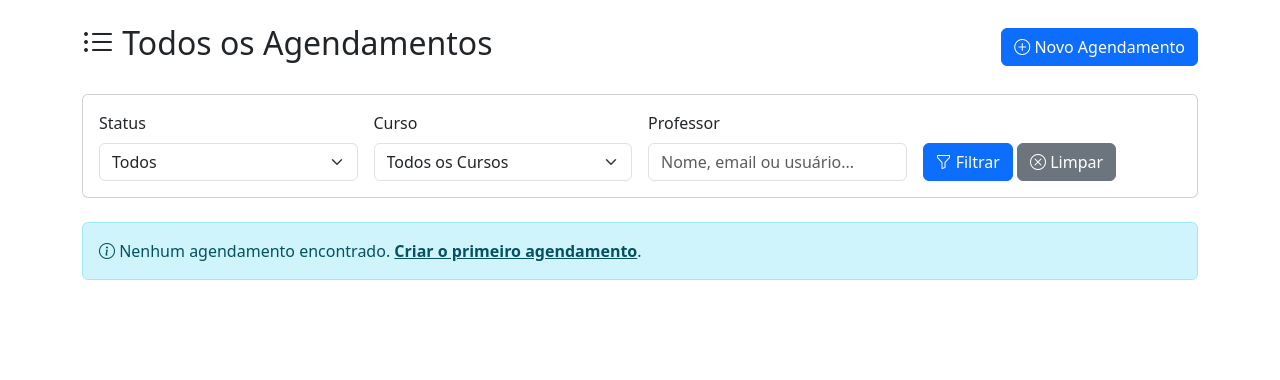
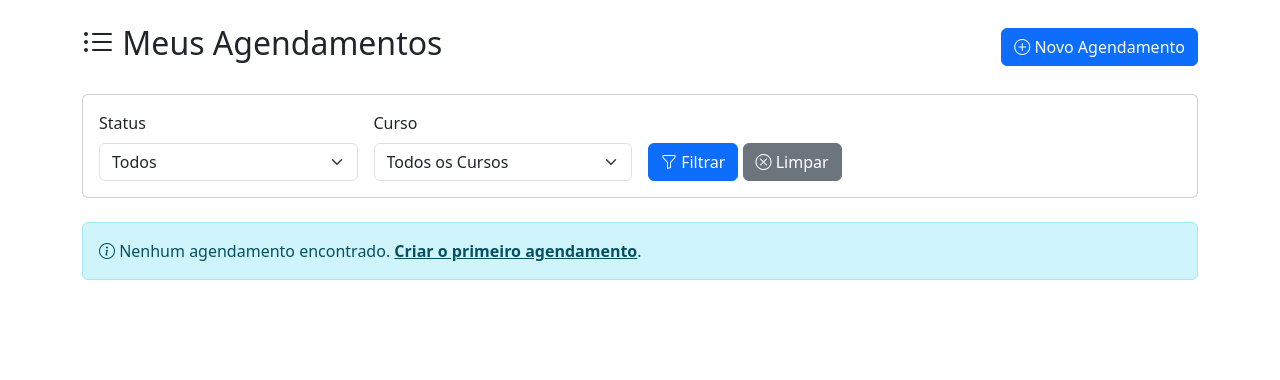
Before and after one commit to HeitorLouzeiro/agendamento_veiculos, a Django app: page /agendamentos/ in a window 1280 px wide. Shown: the part 56-436 px from the top of the page. Run offline with Django 5.2, Linux system fonts and the light colour scheme; the visitor is signed in with stand-in values (Sample User, id 1); data that the repository does not hold is empty; some libraries are stand-ins or nearby versions.

Commit message:
feat: simplificar exibição de agendamentos removendo lógica de administrador.

```diff
--- a/templates/agendamentos/lista.html
+++ b/templates/agendamentos/lista.html
@@ -1,24 +1,13 @@
 {% extends 'base.html' %}
 {% load pagination_tags %}
 
-{% block title %}
-    {% if user.is_administrador %}
-        Todos os Agendamentos - Sistema de Agendamento
-    {% else %}
-        Meus Agendamentos - Sistema de Agendamento
-    {% endif %}
-{% endblock %}
+{% block title %}Meus Agendamentos - Sistema de Agendamento{% endblock %}
 
 {% block content %}
 <div class="container mt-4">
     <div class="d-flex justify-content-between align-items-center mb-4">
         <h2>
-            <i class="bi bi-list-ul"></i>
-            {% if user.is_administrador %}
-                Todos os Agendamentos
-            {% else %}
-                Meus Agendamentos
-            {% endif %}
+            <i class="bi bi-list-ul"></i> Meus Agendamentos
         </h2>
         <a href="{% url 'agendamentos:criar' %}" class="btn btn-primary">
             <i class="bi bi-plus-circle"></i> Novo Agendamento
@@ -47,14 +36,6 @@
                         {% endfor %}
                     </select>
                 </div>
-                {% if user.is_administrador %}
-                <div class="col-md-3">
-                    <label class="form-label">Professor</label>
-                    <input type="text" name="professor" class="form-control"
-                           placeholder="Nome, email ou usuário..."
-                           value="{{ professor_filter|default:'' }}">
-                </div>
-                {% endif %}
                 <div class="col-md-3">
                     <label class="form-label">&nbsp;</label>
                     <div>
@@ -84,9 +65,6 @@
                     </div>
 
                     <p class="card-text">
-                        {% if user.is_administrador %}
-                            Professor: <i class="bi bi-person"></i> <strong>{{ agendamento.professor.get_full_name|default:agendamento.professor.username }}</strong><br>
-                        {% endif %}
                         <i class="bi bi-car-front"></i> <strong>{{ agendamento.veiculo.placa }}</strong><br>
                         <i class="bi bi-calendar-event"></i> {{ agendamento.data_inicio|date:"d/m/Y H:i" }}<br>
                         <i class="bi bi-calendar-check"></i> {{ agendamento.data_fim|date:"d/m/Y H:i" }}<br>
@@ -134,14 +112,6 @@
                         </div>
                         {% endif %}
                     </div>
-                    {% endif %}
-
-                    {% if not user.is_administrador %}
-                    <p class="card-text">
-                        <small class="text-muted">
-                            <i class="bi bi-person"></i> {{ agendamento.professor.get_full_name }}
-                        </small>
-                    </p>
                     {% endif %}
 
                     {% if agendamento.status == 'reprovado' and agendamento.motivo_reprovacao %}
```
